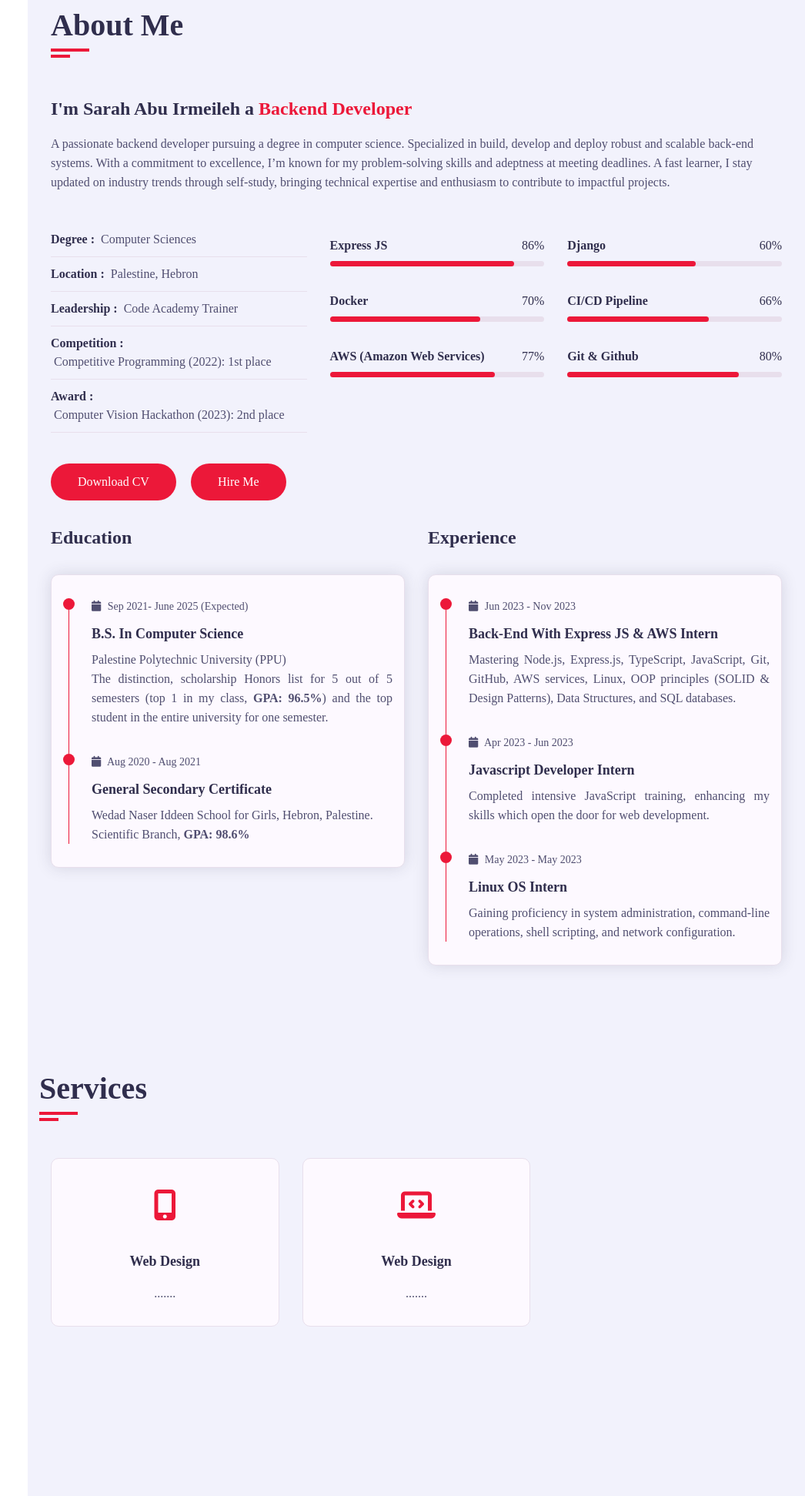
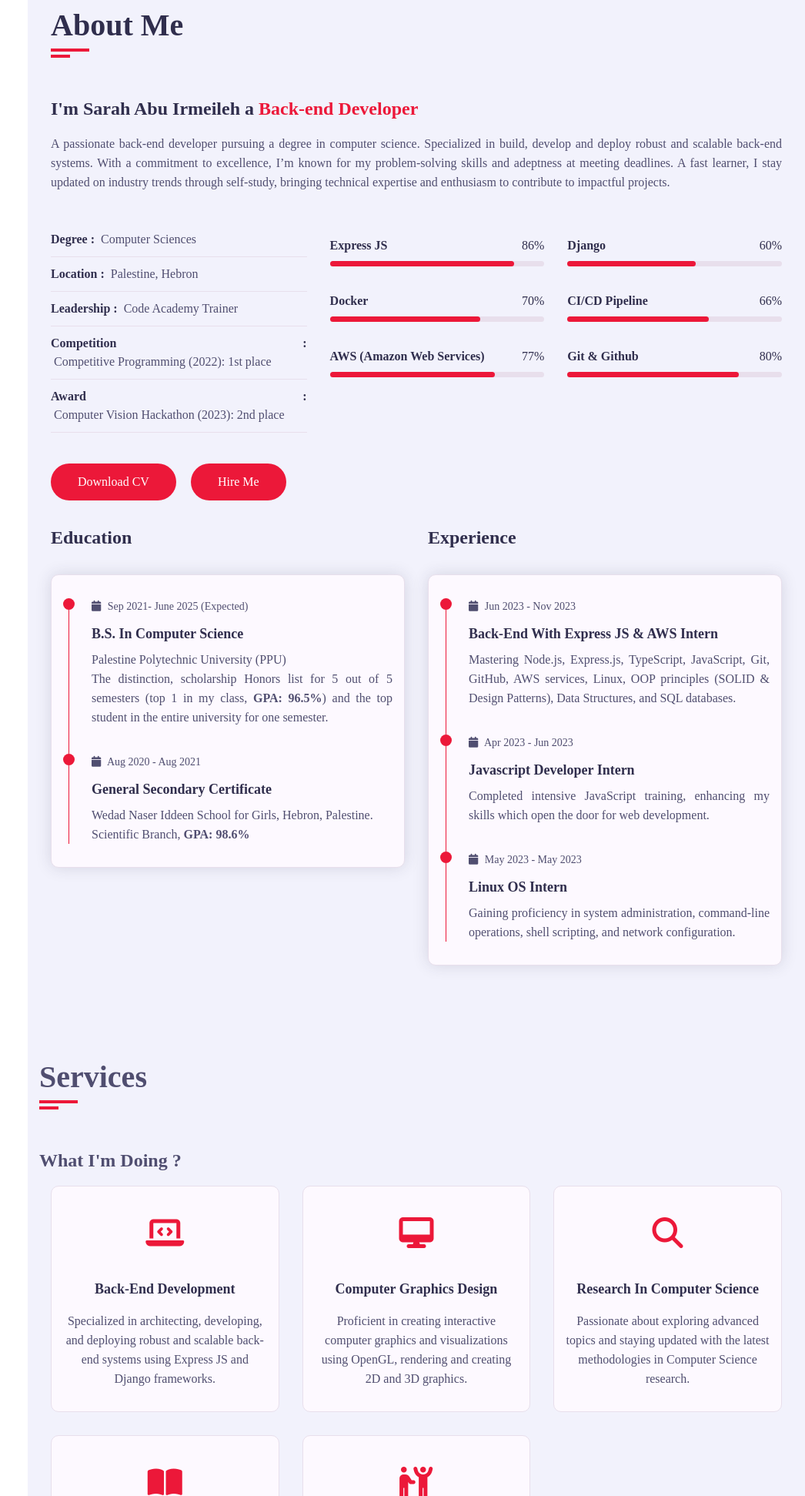
Before and after one commit to SarahAbuirmeileh/Portfolio-SarahAbuIrmeileh, a plain HTML site: page index.html in a window 1280 px wide. Shown: the part 857-2800 px from the top of the page at 77% size, without its empty margins (234-1280 px from the left). Drawn offline with nearby package versions, Linux system fonts and the light colour scheme; a web font is replaced by a local one.

Commit message:
Edit the servises and what i'm doing section

```diff
--- a/css/style.css
+++ b/css/style.css
@@ -271,6 +271,7 @@ ul{
 .home .home-info{
     flex: 0 0 60%;
     max-width: 60%;
+    text-align: justify;
 }
 
 h3.hello{
@@ -341,7 +342,7 @@ h3.my-profission{
 .about .about-content{
     flex: 0 0 100%;
     max-width: 100%;
-
+    text-align: justify;
 }
 
 .about .about-content .about-text{
@@ -538,11 +539,16 @@ h3.my-profission{
     padding-bottom: 40px;
 }
 
+.service .container .row h2{
+    margin-top: -15px;
+    margin-bottom: 15px;
+    color: var(--text-black-700);
+}
+
 .service .service-item{
     margin-bottom: 30px;
     flex: 0 0 33.33%;
     max-width: 33.33%;
-
 }
 
 .service .service-item .service-item-inner{
@@ -552,7 +558,6 @@ h3.my-profission{
     padding: 30px 15px;
     text-align: center;
     transform: all 0.35 ease;
-
 }
 
 .service .service-item .service-item-inner:hover{
--- a/index.html
+++ b/index.html
@@ -47,10 +47,11 @@
                     <div class="row">
                         <div class="home-info padd-15">
                             <h3 class="hello">Hey there! I'm <span class="name">Sarah Abu Irmeileh</span></h3>
-                            <h3 class="my-profission">I'm all about that <span class="typing">Backend</span> magic!</h3>
-                            <!-- <h3 class="my-profession">I'm a <span class="typing">Backend Developer</span></h3> -->
+                            <h3 class="my-profission">I'm all about that <span class="typing">Back-end</span> magic!
+                            </h3>
+                            <!-- <h3 class="my-profession">I'm a <span class="typing">Back-end Developer</span></h3> -->
                             <br>
-                            <p>As a dedicated backend developer, I thrive on building and deploying robust, scalable
+                            <p>As a dedicated back-end developer, I thrive on building and deploying robust, scalable
                                 systems. With top-ranked academic achievements and hands-on experience in technologies
                                 like Express.js and AWS, I actively seek knowledge through technical training and
                                 leadership roles. My problem-solving skills and industry awareness drive me to deliver
@@ -77,8 +78,9 @@
                         <div class="about-content padd-15">
                             <div class="row">
                                 <div class="about-text padd-15">
-                                    <h3>I'm Sarah Abu Irmeileh a <span>Backend Developer</span></h3>
-                                    <p>A passionate backend developer pursuing a degree in computer science. Specialized
+                                    <h3>I'm Sarah Abu Irmeileh a <span>Back-end Developer</span></h3>
+                                    <p>A passionate back-end developer pursuing a degree in computer science.
+                                        Specialized
                                         in build, develop and deploy robust and scalable back-end systems. With a
                                         commitment to excellence, I’m known for my problem-solving skills and adeptness
                                         at meeting deadlines. A fast learner, I stay updated on industry trends through
@@ -245,9 +247,10 @@
                         <div class="section-title">
                             <h2>Services</h2>
                         </div>
+                        <h2>What I'm Doing ?</h2>
                     </div>
                     <div class="row">
-                        <div class="service-item padd-15">
+                        <!-- <div class="service-item padd-15">
                             <div class="service-item-inner">
                                 <div class="icon">
                                     <i class="fa fa-mobile-alt"></i>
@@ -255,7 +258,7 @@
                                 <h4>Web Design</h4>
                                 <p>.......</p>
                             </div>
-                        </div>
+                        </div> -->
                         <!-- fa-search
                         fa-bullhorn
                         fa-palette
@@ -265,8 +268,49 @@
                                 <div class="icon">
                                     <i class="fa fa-laptop-code"></i>
                                 </div>
-                                <h4>Web Design</h4>
-                                <p>.......</p>
+                                <h4>Back-end Development</h4>
+                                <p>Specialized in architecting, developing, and deploying robust and scalable back-end
+                                    systems using Express JS and Django frameworks.</p>
+                            </div>
+                        </div>
+                        <div class="service-item padd-15">
+                            <div class="service-item-inner">
+                                <div class="icon">
+                                    <i class="fa fa-solid fa-desktop"></i>
+                                </div>
+                                <h4>Computer Graphics Design</h4>
+                                <p>Proficient in creating interactive computer graphics and visualizations using OpenGL,
+                                    rendering and creating 2D and 3D graphics.</p>
+                            </div>
+                        </div>
+                        <div class="service-item padd-15">
+                            <div class="service-item-inner">
+                                <div class="icon">
+                                    <i class="fa fa-solid fa-search"></i>
+                                </div>
+                                <h4>Research in Computer Science</h4>
+                                <p>Passionate about exploring advanced topics and staying updated with the latest
+                                    methodologies in Computer Science research.</p>
+                            </div>
+                        </div>
+                        <div class="service-item padd-15">
+                            <div class="service-item-inner">
+                                <div class="icon">
+                                    <i class="fa fa-solid fa-book-open"></i>
+                                </div>
+                                <h4>Self-learning</h4>
+                                <p>Self-learner in frontend dev with HTML, CSS, JavaScript for user experiences. Driven
+                                    by curiosity, honing skills through DataCamp.</p>
+                            </div>
+                        </div>
+                        <div class="service-item padd-15">
+                            <div class="service-item-inner">
+                                <div class="icon">
+                                    <i class="fa fa-solid fa-people-robbery"></i>
+                                </div>
+                                <h4>Mentorship and Guidance</h4>
+                                <p>Mentoring in web dev and version control, empowering with guidance. Inspiring tech
+                                    enthusiasts with shared knowledge.</p>
                             </div>
                         </div>
                     </div>
```
